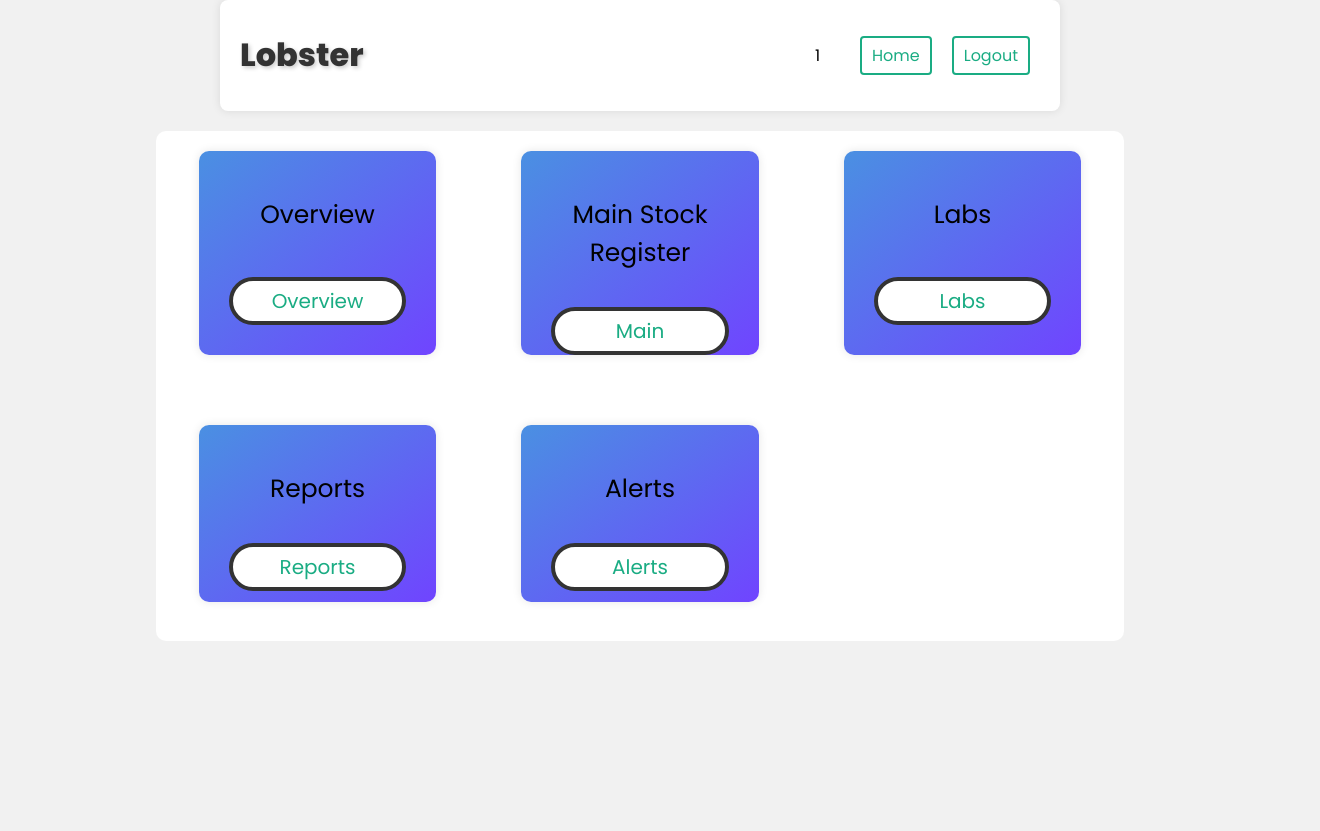
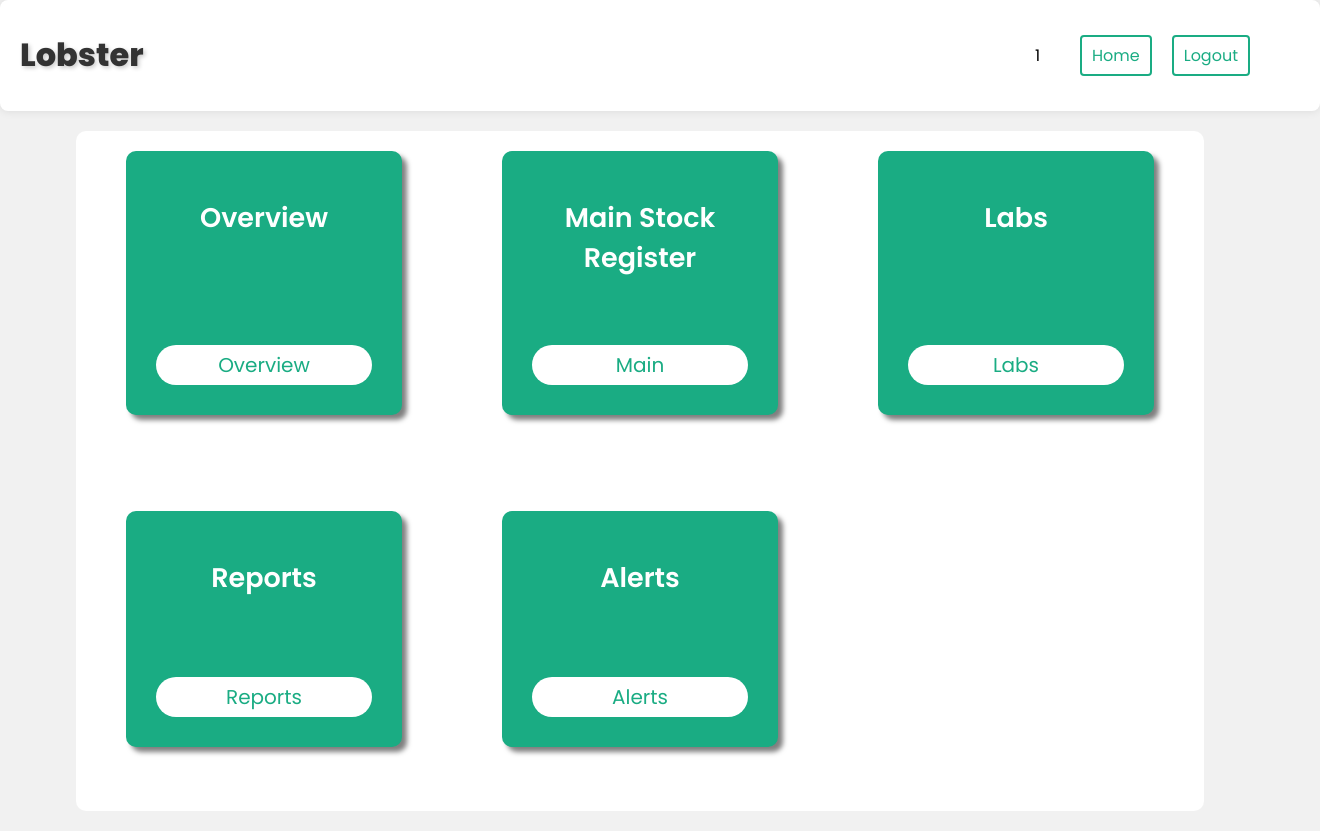
Before and after one commit to Gokul-A-S/lobster, a React (Create React App) app in the folder client/: page /login in a window 1280 px wide. Shown: the whole page, 1320 px wide, since content can reach past the window. Before the commit the page ends 800 px from the top, so only its background shows below. Built offline with nearby package versions, Linux system fonts and the light colour scheme; sample sign-in values are in the browser's storage; what @react-pdf/renderer would draw is missing.

Commit message:
Update index.css

```diff
--- a/client/src/index.css
+++ b/client/src/index.css
@@ -20,6 +20,7 @@
 
 header .container {
   width: 100%;
+  max-width: 14000px;
   margin: 0 auto;
   padding: 10px 20px;
   display: flex;
@@ -37,7 +38,7 @@
 }
 
 .pages {
-  max-width: 1400px;
+  max-width: 14000px;
   padding: 20px;
   margin: 0 auto;
 }
@@ -56,7 +57,8 @@
   justify-content: center;
   text-align: center;
   align-items: center;
-  max-width: 100%;
+  width: 100%;
+  max-width: 10000px;
 }
 
 .home-pages .dashboard {
@@ -68,10 +70,14 @@
   background-color: #ffff;
   border-radius: 10px;
   padding: 20px;
+  width: 100%;
+  height: 80vh;
+  max-width: 85vw;
 }
 
-.home-pages .container {
-  background: linear-gradient(to bottom right, rgb(74, 144, 226), #7044ff);
+.dashboard .container {
+  /* background: linear-gradient(to bottom right, rgb(74, 144, 226), #7044ff); */
+  background: var(--primary);
   height: 70%;
   width: 70%;
   padding: 20px;
@@ -79,13 +85,19 @@
   border-radius: 10px;
   flex-direction: column;
   display:flex;
+  color: #fff;
+  box-shadow: 5px 5px 5px rgba(0, 0, 0, 0.5);
 }
 
+.dashboard .container p {
+  font-size: 27px;
+  font-weight: 600;
+}
 
 .home-pages a {
   background: #fff;
   color: var(--primary);
-  border: 4px solid #333;
+  /* border: 4px solid #333; */
   padding: 5px 5px 5px 5px;
   border-radius: 100px;
   font-family: "Poppins";
@@ -162,6 +174,7 @@
   background: var(--primary);
   color: #fff;
   cursor: pointer;
+  transition: all 0.2s ease-in-out;
 }
 
 .welcome {
@@ -204,7 +217,7 @@
 }
 
 .workout-form button:hover {
-  background: #e0e0e0;
+  box-shadow: 3px 3px 2px rgba(0, 0, 0, 0.3);
 }
 
 .workout-form label {
@@ -276,6 +289,14 @@
   font-size: 1em;
   margin: 10px 10px;
   transition: all 0.2s ease-in-out;
+}
+
+.nav-buttons div {
+  display: flex;
+  justify-content: space-between;
+  align-items: center;
+  margin: 0 20px;
+  padding-right: 20px;
 }
 
 .nav-buttons a:hover {
@@ -540,9 +561,12 @@
   border-radius: 4px;
   cursor: pointer;
   transition: background-color 0.3s;
+  font-size: 16px;
+  font-weight: 200;
 }
 .reset-btn:hover {
-  background-color: #333;
+  /* background-color: #333; */
+  opacity: 0.9;
 }
 .search-field {
   padding: 10px;
@@ -551,6 +575,10 @@
   border-radius: 4px;
   transition: box-shadow 0.3s;
 
+}
+
+.search {
+  width: 75%;
 }
 
 .search-field:focus {
```
